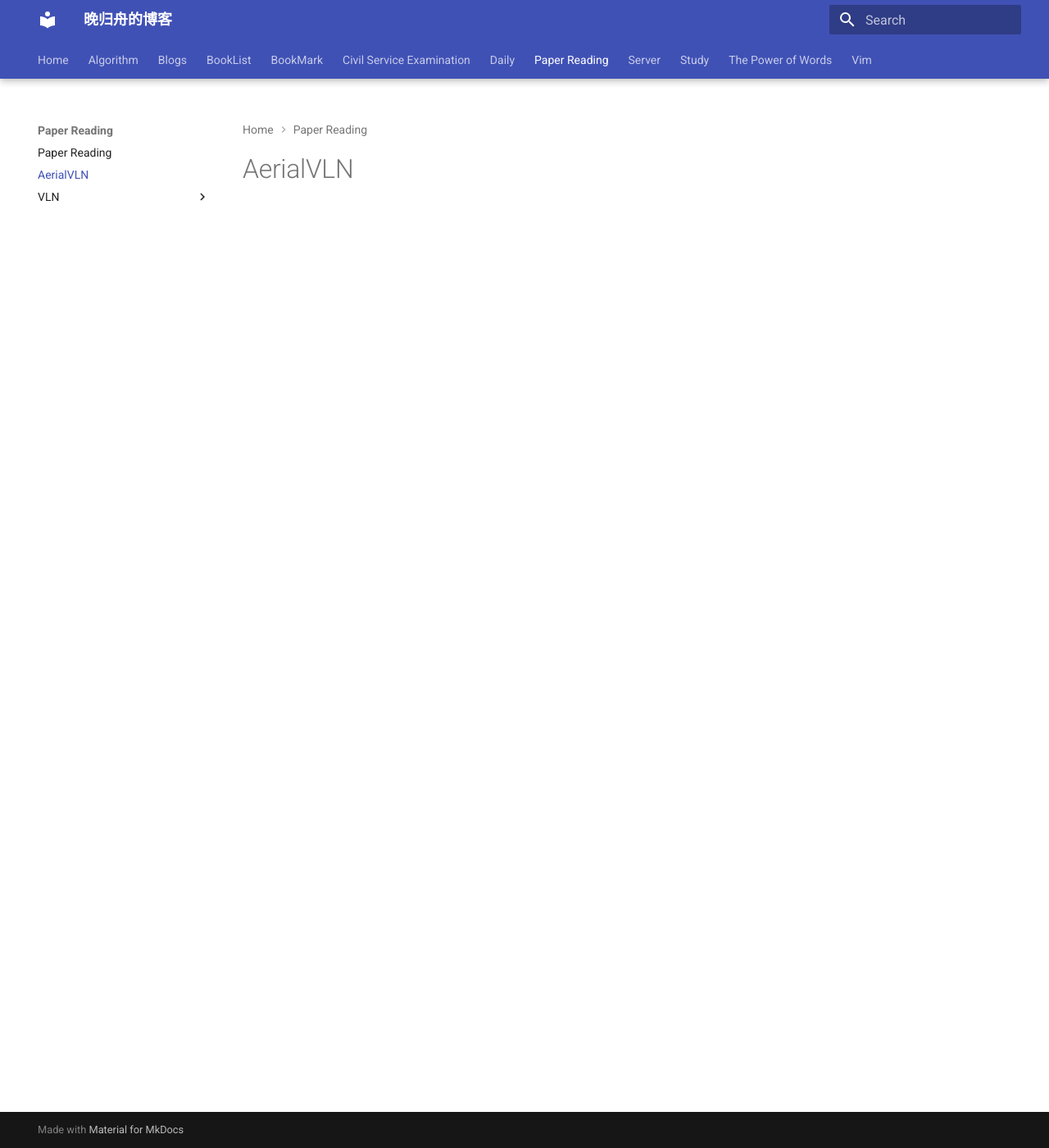
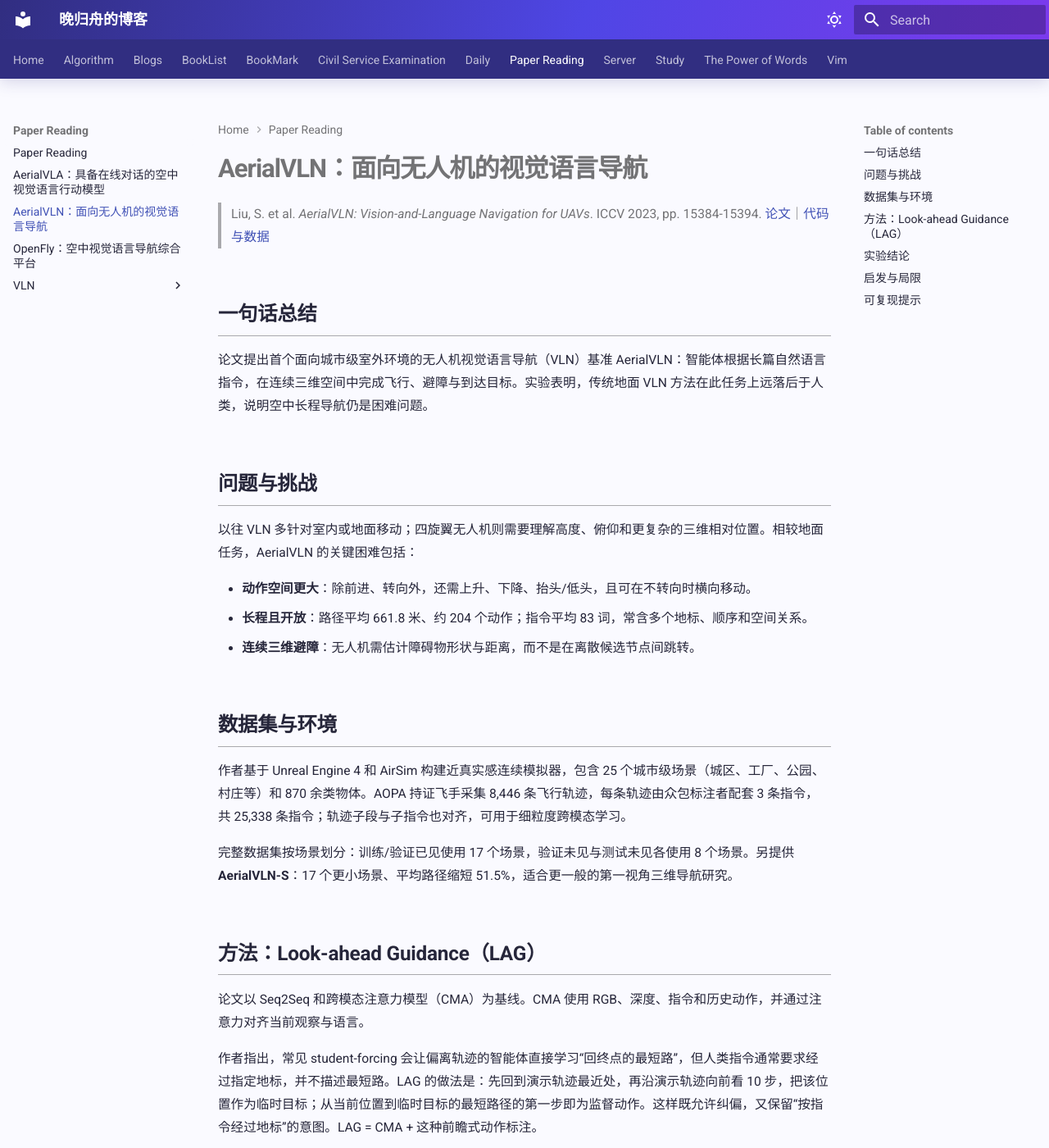
Before and after one commit to WGZ-W/wgz-w.github.io, an MkDocs documentation site: the page built from docs/Paper-Reading/aerialvln.md, in a window 1280 px wide and 1400 px high. Shown: the whole window at 82% size. Built offline with MkDocs 1.6.1 and Material for MkDocs 9.7.7, drawn with Linux system fonts in a browser that asks for light colours; some of the changed text lies outside the part shown.

Commit message:
add paper reading notes and refine site style

```diff
--- a/docs/Paper-Reading/aerialvln.md
+++ b/docs/Paper-Reading/aerialvln.md
@@ -1,3 +1,43 @@
+# AerialVLN：面向无人机的视觉语言导航
 
+> Liu, S. et al. *AerialVLN: Vision-and-Language Navigation for UAVs*. ICCV 2023, pp. 15384-15394. [论文](https://openaccess.thecvf.com/content/ICCV2023/html/Liu_AerialVLN_Vision-and-Language_Navigation_for_UAVs_ICCV_2023_paper.html)｜[代码与数据](https://github.com/AirVLN/AirVLN)
 
-# AerialVLN
+## 一句话总结
+
+论文提出首个面向城市级室外环境的无人机视觉语言导航（VLN）基准 AerialVLN：智能体根据长篇自然语言指令，在连续三维空间中完成飞行、避障与到达目标。实验表明，传统地面 VLN 方法在此任务上远落后于人类，说明空中长程导航仍是困难问题。
+
+## 问题与挑战
+
+以往 VLN 多针对室内或地面移动；四旋翼无人机则需要理解高度、俯仰和更复杂的三维相对位置。相较地面任务，AerialVLN 的关键困难包括：
+
+- **动作空间更大**：除前进、转向外，还需上升、下降、抬头/低头，且可在不转向时横向移动。
+- **长程且开放**：路径平均 661.8 米、约 204 个动作；指令平均 83 词，常含多个地标、顺序和空间关系。
+- **连续三维避障**：无人机需估计障碍物形状与距离，而不是在离散候选节点间跳转。
+
+## 数据集与环境
+
+作者基于 Unreal Engine 4 和 AirSim 构建近真实感连续模拟器，包含 25 个城市级场景（城区、工厂、公园、村庄等）和 870 余类物体。AOPA 持证飞手采集 8,446 条飞行轨迹，每条轨迹由众包标注者配套 3 条指令，共 25,338 条指令；轨迹子段与子指令也对齐，可用于细粒度跨模态学习。
+
+完整数据集按场景划分：训练/验证已见使用 17 个场景，验证未见与测试未见各使用 8 个场景。另提供 **AerialVLN-S**：17 个更小场景、平均路径缩短 51.5%，适合更一般的第一视角三维导航研究。
+
+## 方法：Look-ahead Guidance（LAG）
+
+论文以 Seq2Seq 和跨模态注意力模型（CMA）为基线。CMA 使用 RGB、深度、指令和历史动作，并通过注意力对齐当前观察与语言。
+
+作者指出，常见 student-forcing 会让偏离轨迹的智能体直接学习“回终点的最短路”，但人类指令通常要求经过指定地标，并不描述最短路。LAG 的做法是：先回到演示轨迹最近处，再沿演示轨迹向前看 10 步，把该位置作为临时目标；从当前位置到临时目标的最短路径的第一步即为监督动作。这样既允许纠偏，又保留“按指令经过地标”的意图。LAG = CMA + 这种前瞻式动作标注。
+
+## 实验结论
+
+评估使用导航误差（NE，越低越好）、成功率（SR）、Oracle 成功率（OSR）和路径匹配指标 SDTW（后三者越高越好）。完整 AerialVLN 的未见环境中，Seq2Seq 与 CMA 的 SR 只有 **1.0%–1.6%**；测试未见集上的人类 SR 为 **80.8%**，差距显著。随机策略 SR 为 0%。
+
+在较简单的 AerialVLN-S 上，CMA 的测试未见 SR 为 3.9%，LAG 提升至 4.5%，并提升 SDTW；数据聚合（DA）也能缓解训练与测试时状态分布不一致的问题。结论不是“LAG 已解决导航”，而是它证明：对长程具身任务，监督信号应保留人类路线和语言所表达的中间意图。
+
+## 启发与局限
+
+- 该工作的重要价值在于提供了空中 VLN 的可复现任务、连续仿真器和强挑战基线，而非提出高成功率模型。
+- 主要瓶颈是长时程记忆、地标消歧、全局三维空间表征、稀疏成功反馈与未见城市的泛化。
+- 模拟环境和深度输入降低了现实部署难度；后续工作仍需处理 sim-to-real、传感器噪声、动态对象和真实飞行安全约束。
+
+## 可复现提示
+
+官方实现要求 Ubuntu、NVIDIA GPU、Python 3.8+、AirSim 和约 35 GB 的模拟器资源。研究时应优先报告未见场景结果，并明确所用版本（AerialVLN 或 AerialVLN-S）、动作空间与成功阈值，避免只比较已见环境。
--- a/docs/Paper-Reading/index.md
+++ b/docs/Paper-Reading/index.md
@@ -6,5 +6,10 @@
 
 - [NaVid](./VLN/navid.md)
 ## UAV-VLN
+
+- [AerialVLN：面向无人机的视觉语言导航](./aerialvln.md)
+- [OpenFly：空中视觉语言导航综合平台](./openfly.md)
+- [AerialVLA：具备在线对话的空中视觉语言行动模型](./aerialvla.md)
+
 ## UAV-VDN
 ## UAV VLN with World Model
--- /dev/null
+++ b/docs/stylesheets/extra.css
@@ -0,0 +1,89 @@
+/* Site-wide reading and navigation refinements. */
+:root {
+  --md-primary-fg-color: #4f46e5;
+  --md-primary-fg-color--light: #7c73f1;
+  --md-primary-fg-color--dark: #3730a3;
+}
+
+[data-md-color-scheme="default"] {
+  --md-default-bg-color: #fafaff;
+  --md-code-bg-color: #f1f1fb;
+  --md-typeset-color: #26263a;
+}
+
+[data-md-color-scheme="slate"] {
+  --md-default-bg-color: #171725;
+  --md-code-bg-color: #232338;
+}
+
+.md-header {
+  background: linear-gradient(105deg, #312e81, #4f46e5 55%, #7c3aed);
+  box-shadow: 0 4px 18px rgb(49 46 129 / 18%);
+}
+
+.md-tabs {
+  background-color: #312e81;
+}
+
+.md-main__inner {
+  margin-top: 1.5rem;
+}
+
+.md-content__inner {
+  margin-bottom: 3rem;
+}
+
+.md-typeset {
+  font-size: 0.78rem;
+  line-height: 1.8;
+}
+
+.md-typeset h1 {
+  font-weight: 750;
+  letter-spacing: -0.035em;
+  margin-bottom: 1rem;
+}
+
+.md-typeset h2 {
+  border-bottom: 1px solid var(--md-default-fg-color--lighter);
+  font-weight: 700;
+  margin-top: 2.6em;
+  padding-bottom: 0.35em;
+}
+
+.md-typeset a {
+  font-weight: 550;
+  text-decoration: none;
+}
+
+.md-typeset a:hover {
+  text-decoration: underline;
+  text-underline-offset: 0.16em;
+}
+
+.md-typeset code {
+  border: 1px solid var(--md-default-fg-color--lightest);
+  border-radius: 0.25rem;
+  padding: 0.08em 0.3em;
+}
+
+.md-typeset pre > code {
+  border: 0;
+  border-radius: 0.5rem;
+}
+
+.md-typeset blockquote {
+  border-left-color: var(--md-primary-fg-color);
+}
+
+.md-nav__link--active,
+.md-nav__link:focus,
+.md-nav__link:hover {
+  color: var(--md-primary-fg-color);
+}
+
+@media screen and (min-width: 76.25em) {
+  .md-grid {
+    max-width: 74rem;
+  }
+}
--- a/mkdocs.yml
+++ b/mkdocs.yml
@@ -5,15 +5,31 @@ theme:
 
   palette:
     - scheme: default
-    - primary: deep purple
+      primary: indigo
+      accent: deep purple
+      toggle:
+        icon: material/weather-sunny
+        name: Switch to dark mode
+    - scheme: slate
+      primary: indigo
+      accent: deep purple
+      toggle:
+        icon: material/weather-night
+        name: Switch to light mode
 
   features:
     # - navigation.instant
     - navigation.tabs
     - navigation.tabs.sticky
     - navigation.path
+    - navigation.top
+    - search.suggest
+    - search.highlight
 
   favicon: img/favicon.ico
+
+extra_css:
+  - stylesheets/extra.css
 
 plugins:
   - search
```
Also changed, not shown: AGENTS.md (added, +29 -0 lines), docs/Paper-Reading/aerialvla.md (added, +60 -0 lines), docs/Paper-Reading/openfly.md (added, +47 -0 lines).
